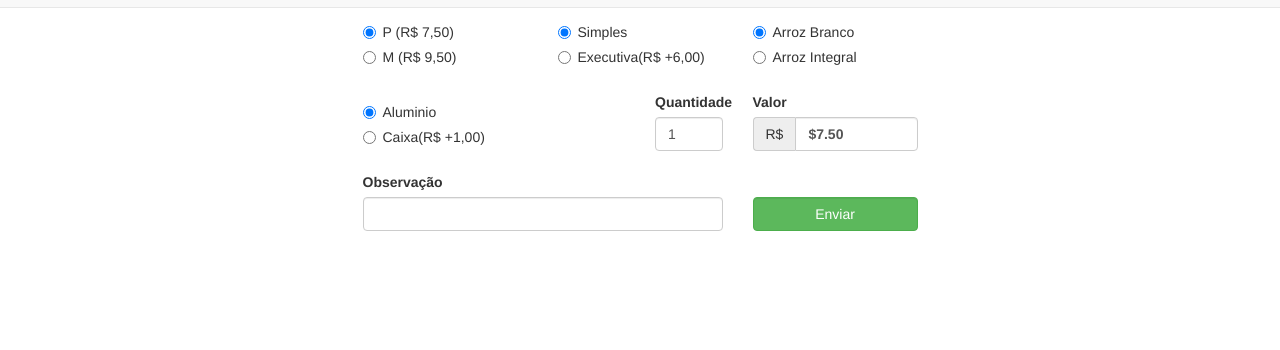
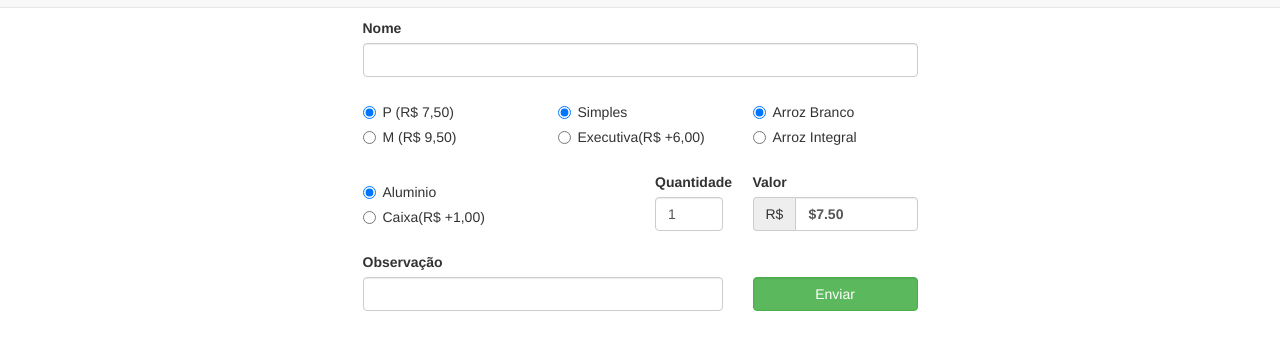
Before and after one commit to ktabriga/Marmiteiros, a website: page public/index.html in a window 1280 px wide. Shown: the part 62-412 px from the top of the page. Drawn offline with nearby package versions, Linux system fonts and the light colour scheme.

Commit message:
corrigiar padding top

```diff
--- a/public/css/styles.css
+++ b/public/css/styles.css
@@ -9,3 +9,5 @@
 .text-muted {
 	margin: 20px 0;
 }
+
+body{padding-top: 80px;}
```
